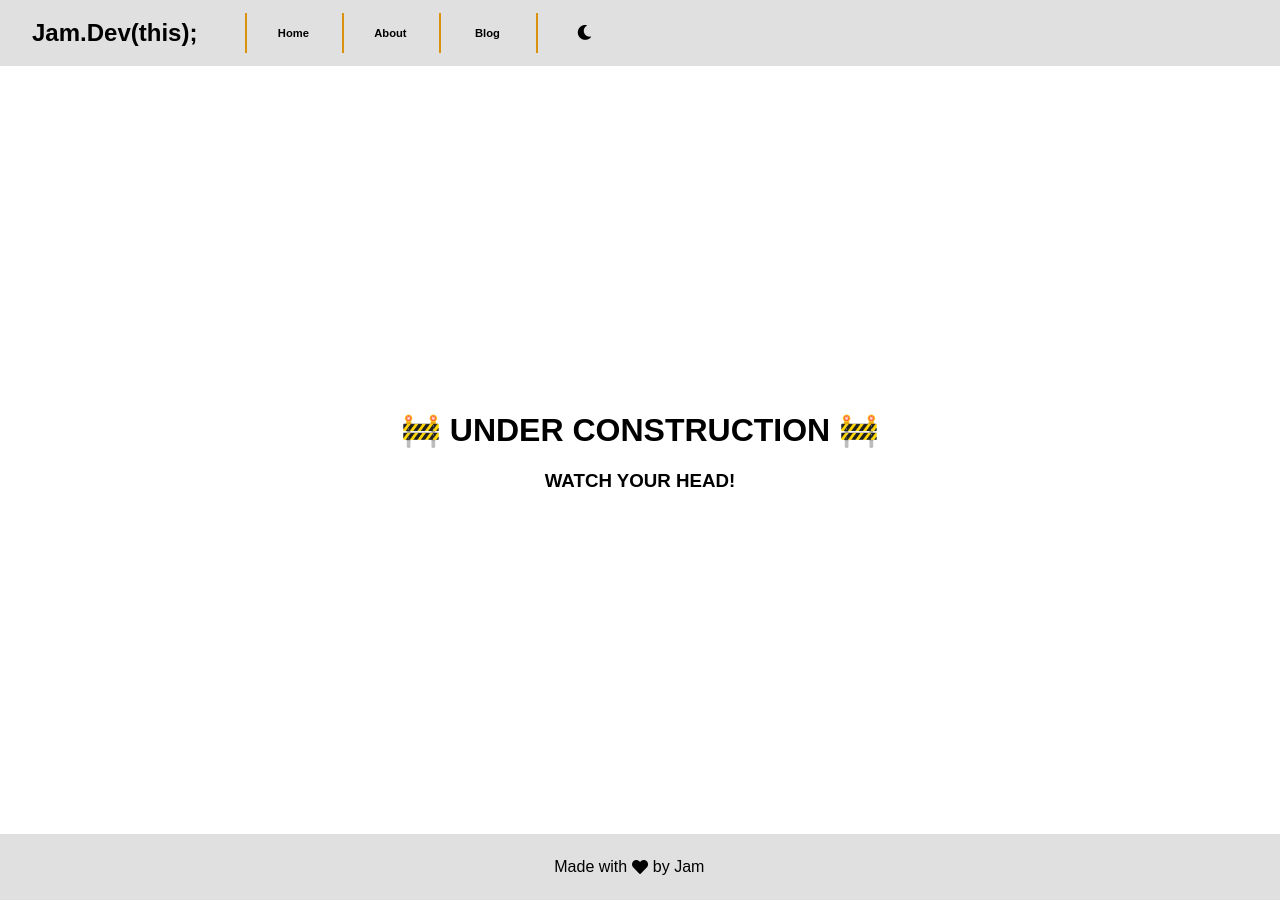
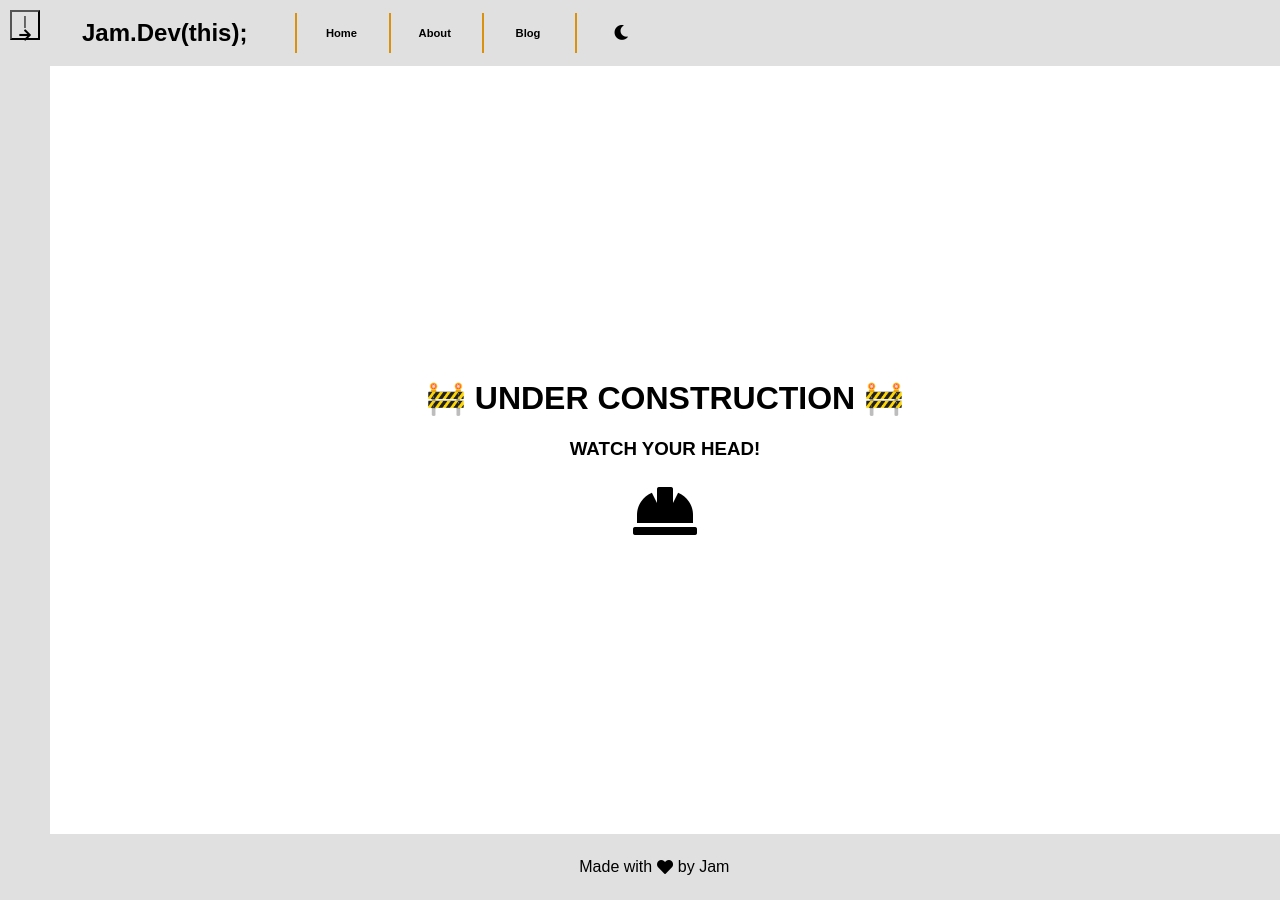
Before and after one commit to benjammin4dayz/benjammin4dayz.github.io, a Jekyll site: the page built from collections/_pages/blog.html, in a window 1280 px wide. Built offline with Jekyll 4.4.1, drawn with Linux system fonts in a browser that asks for light colours; some web fonts are replaced.

Commit message:
feat: blog layout prototype

```diff
--- a/_includes/header.html
+++ b/_includes/header.html
@@ -21,7 +21,7 @@
       aria-label="Navigate to page - Blog"
       tabindex="0"
       class="header-nav-btn"
-      onclick="this.style.filter = 'blur(2px)'"
+      onclick="window.location.href = '/blog'"
     >
       Blog
     </button>
--- /dev/null
+++ b/_includes/scripts.html
@@ -0,0 +1,6 @@
+<script>
+  Bundle.Site.lightSwitch('themeToggleButton');
+  const scrollHandle = new Bundle.ScrollHandler(
+    document.getElementById('contentWindow')
+  );
+</script>
--- a/_layouts/blog.html
+++ b/_layouts/blog.html
@@ -1,43 +1,42 @@
-<html lang="en">
+<!DOCTYPE html>
+<html>
   {% include head.html %}
-  <style>
-    .layout-flex-container {
-      display: flex;
-      flex-direction: column;
-    }
-    .sidebar {
-      display: flex;
-      max-width: min-content;
-    }
-    .content {
-      display: flex;
-      flex-direction: column;
-      width: 100%;
-      margin: 0 auto;
-      overflow: auto;
-    }
-  </style>
-  <body id="layout-body" style="margin: 0; padding: 0">
-    <div class="layout-flex-container">
-      <!-- Layout Wrapper -->
-      {% include header.html %}
-      <div class="content-container" style="display: flex; height: 100vh">
-        <div class="sidebar">{% include sidebar-nav.html %}</div>
-        <!-- Blog Content Wrapper -->
-        <div class="content">
-          <h1 class="blog-title text-center">
-            {{ page.title }}
-            <hr />
-          </h1>
-          {{ content }}
+  <body>
+    <style>
+      #sidebarContainer {
+        overflow: auto;
+        width: 50px;
+        transition: width 0.3s ease;
+        background-color: var(--secondary-color);
+      }
+      #layout .sidebar-open {
+        width: 240px !important;
+      }
+      #layout #sidebarHandle {
+        height: 30px;
+        width: 30px;
+        margin: 10px;
+        background-color: transparent;
+      }
+    </style>
+    <div id="layout">
+      <div id="sidebarContainer">
+        <div style="display: flex; justify-content: flex-end">
+          <button
+            id="sidebarHandle"
+            title="Toggle the sidebar menu"
+            onclick="document.getElementById('sidebarContainer').classList.toggle('sidebar-open')"
+          >
+            |<i class="fas fa-arrow-right"></i>
+          </button>
         </div>
-        <!-- Blog Content Wrapper End -->
       </div>
-      {% include footer.html %}
-      <!-- Layout Wrapper End -->
+      <div id="contentWindow">
+        {% include header.html %}
+        <div class="liquid">{{ content }}</div>
+        {% include footer.html %}
+      </div>
     </div>
-    <script>
-      Bundle.Site.stinkyPage;
-    </script>
+    {% include scripts.html %}
   </body>
 </html>
--- a/_layouts/default.html
+++ b/_layouts/default.html
@@ -9,11 +9,6 @@
         {% include footer.html %}
       </div>
     </div>
-    <script>
-      Bundle.Site.lightSwitch('themeToggleButton');
-      const scrollHandle = new Bundle.ScrollHandler(
-        document.getElementById('contentWindow')
-      );
-    </script>
+    {% include scripts.html %}
   </body>
 </html>
--- a/_sass/_main-layout.scss
+++ b/_sass/_main-layout.scss
@@ -10,6 +10,7 @@ body {
   width: 100vw;
   height: 100vh;
   background-color: var(--primary-color);
+  color: var(--text-color);
 
   #contentWindow {
     display: flex;
--- a/assets/js/_src/Site.js
+++ b/assets/js/_src/Site.js
@@ -1,4 +1,5 @@
 import ThemeSwitch from './ThemeSwitch.js';
+import Loripsify from './Loripsify.js';
 
 class Base {
   // Site Utility Functions shared between EVERY class
@@ -192,6 +193,9 @@ class Site extends Base {
   static lightSwitch(trigger) {
     return new ThemeSwitch(trigger);
   }
+  static fill() {
+    return new Loripsify();
+  }
 }
 
 class Secret extends Site {
--- a/collections/_pages/blog.html
+++ b/collections/_pages/blog.html
@@ -10,7 +10,12 @@ layout: default
     Add grid container to contain blog posts as they are generated
     Rework blog layout to incorporate unobtrusive navigation
 -->
-<div style="display: block; margin: auto">
+<div id="loremIpsum" style="margin: auto">
   <h1 style="text-align: center">🚧 UNDER CONSTRUCTION 🚧</h1>
   <h3 style="text-align: center">WATCH YOUR HEAD!</h3>
+  <i
+    class="fas fa-hard-hat fa-4x"
+    style="display: block; text-align: center"
+    onclick="this.style.color = '#FFFF00';Bundle.Site.fill();"
+  ></i>
 </div>
```
Also changed, not shown: other parts of collections/_pages/blog.html (+1 -1 lines), assets/js/_src/Loripsify.js (added).
